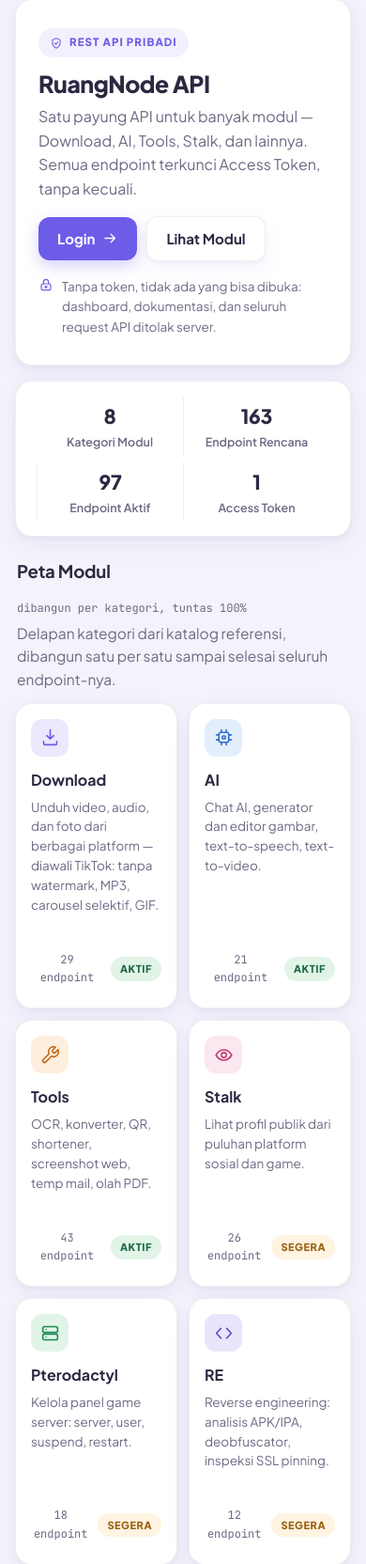
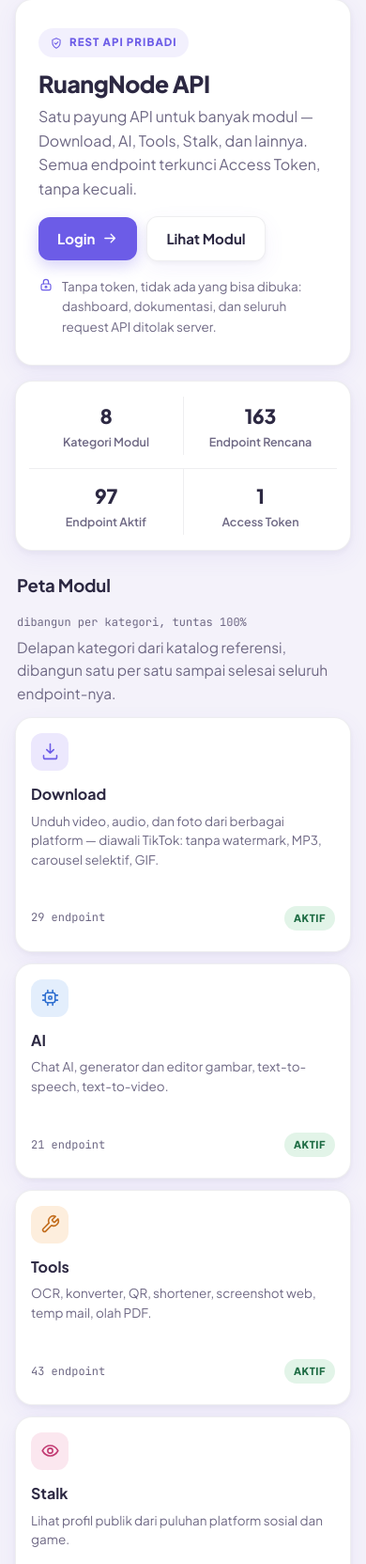
Before and after one commit to nexops993/ruangnode-api, a FastAPI app: page / in a window 390 px wide. Shown: the part 98-1762 px from the top of the page at 94% size. Run offline with FastAPI, Linux system fonts and the light colour scheme; parts of the project's set-up code (start-up, migrations or seed data) failed here and were passed over; some libraries are stand-ins or nearby versions.

Commit message:
Mobile-friendly: grid kategori 1 kolom di HP (2 kolom >=560px), tabel bergeser sendiri anti-overflow, statistik 2x2 rapi di layar kecil

```diff
--- a/app/templates/base.html
+++ b/app/templates/base.html
@@ -66,9 +66,16 @@
   .stat + .stat{border-left:1px solid var(--line)}
   .stat .num{font-size:21px;font-weight:800;letter-spacing:-.01em}
   .stat .lbl{font-size:12.5px;color:var(--muted);font-weight:600}
-  /* grid modul */
-  .grid{display:grid;grid-template-columns:repeat(auto-fill,minmax(158px,1fr));gap:12px}
-  @media (min-width:760px){ .grid{grid-template-columns:repeat(auto-fill,minmax(225px,1fr));gap:14px} }
+  @media (max-width:560px){
+    .stats{display:grid;grid-template-columns:1fr 1fr;gap:14px 0;padding:16px 14px}
+    .stat + .stat{border-left:0}
+    .stat:nth-child(even){border-left:1px solid var(--line)}
+    .stat:nth-child(n+3){border-top:1px solid var(--line);padding-top:12px}
+  }
+  /* grid modul — mobile-first: 1 kolom lega di HP, melebar bertahap */
+  .grid{display:grid;grid-template-columns:1fr;gap:12px}
+  @media (min-width:560px){ .grid{grid-template-columns:repeat(2,1fr)} }
+  @media (min-width:900px){ .grid{grid-template-columns:repeat(auto-fill,minmax(225px,1fr));gap:14px} }
   .mod{padding:16px;margin:0;display:flex;flex-direction:column;gap:2px}
   .tile{width:40px;height:40px;border-radius:12px;display:flex;align-items:center;justify-content:center;margin-bottom:10px}
   .t-download{background:#ece8fd;color:#6c5ce7}.t-ai{background:#e3eefc;color:#2f6fd0}
@@ -104,6 +111,11 @@
   td{padding:10px 8px;border-bottom:1px solid var(--line);vertical-align:top}
   tr:last-child td{border-bottom:0}
   td.mono{font-family:"JetBrains Mono",monospace;font-size:13px;white-space:nowrap}
+  /* tabel tidak boleh melebar melewati layar HP: tabelnya yang bergeser, bukan halamannya */
+  @media (max-width:700px){
+    table{display:block;overflow-x:auto;-webkit-overflow-scrolling:touch}
+    code{word-break:break-word}
+  }
   .steps{display:grid;gap:14px}
   @media (min-width:700px){ .steps{grid-template-columns:repeat(3,1fr)} }
   .step{display:flex;gap:12px;align-items:flex-start}
```
